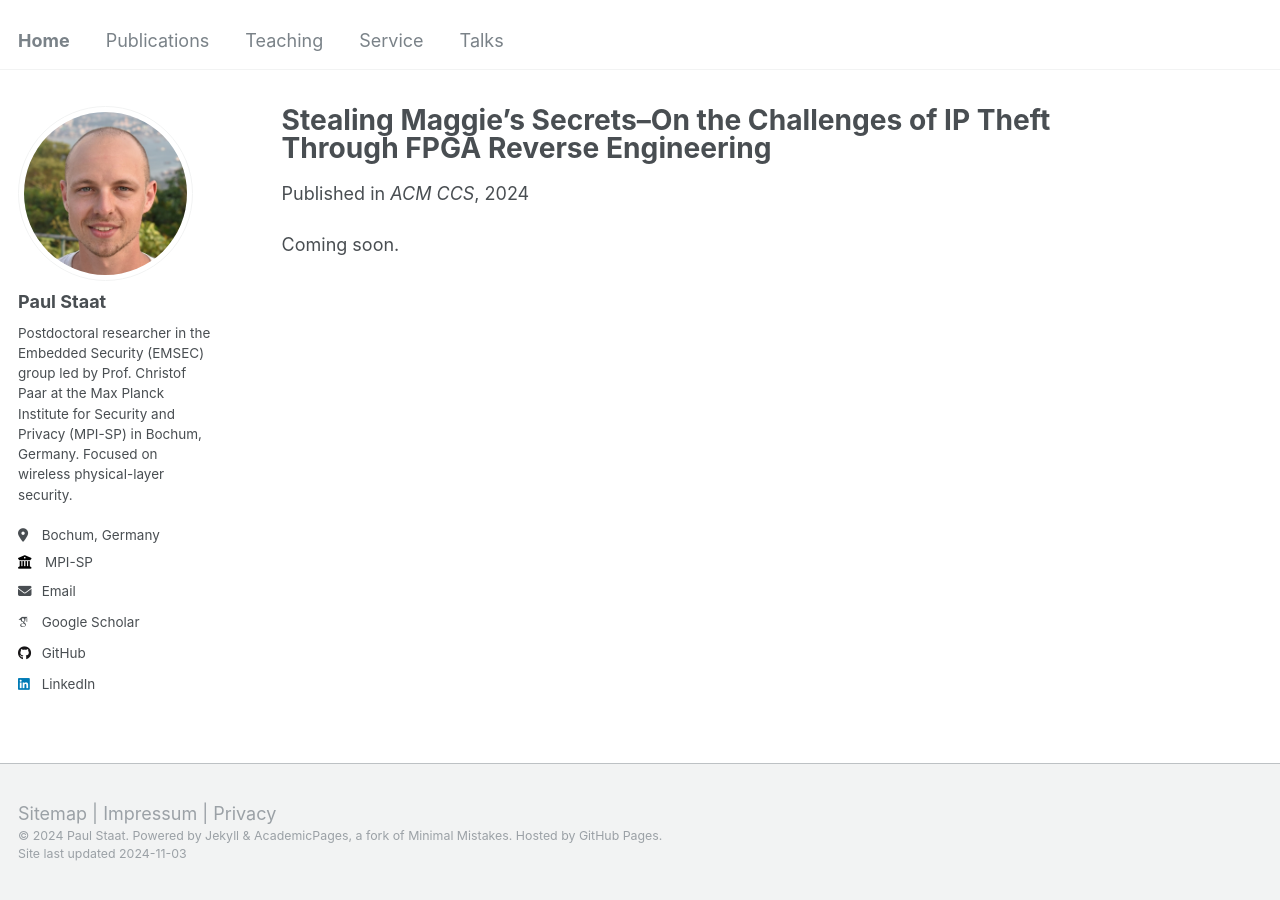
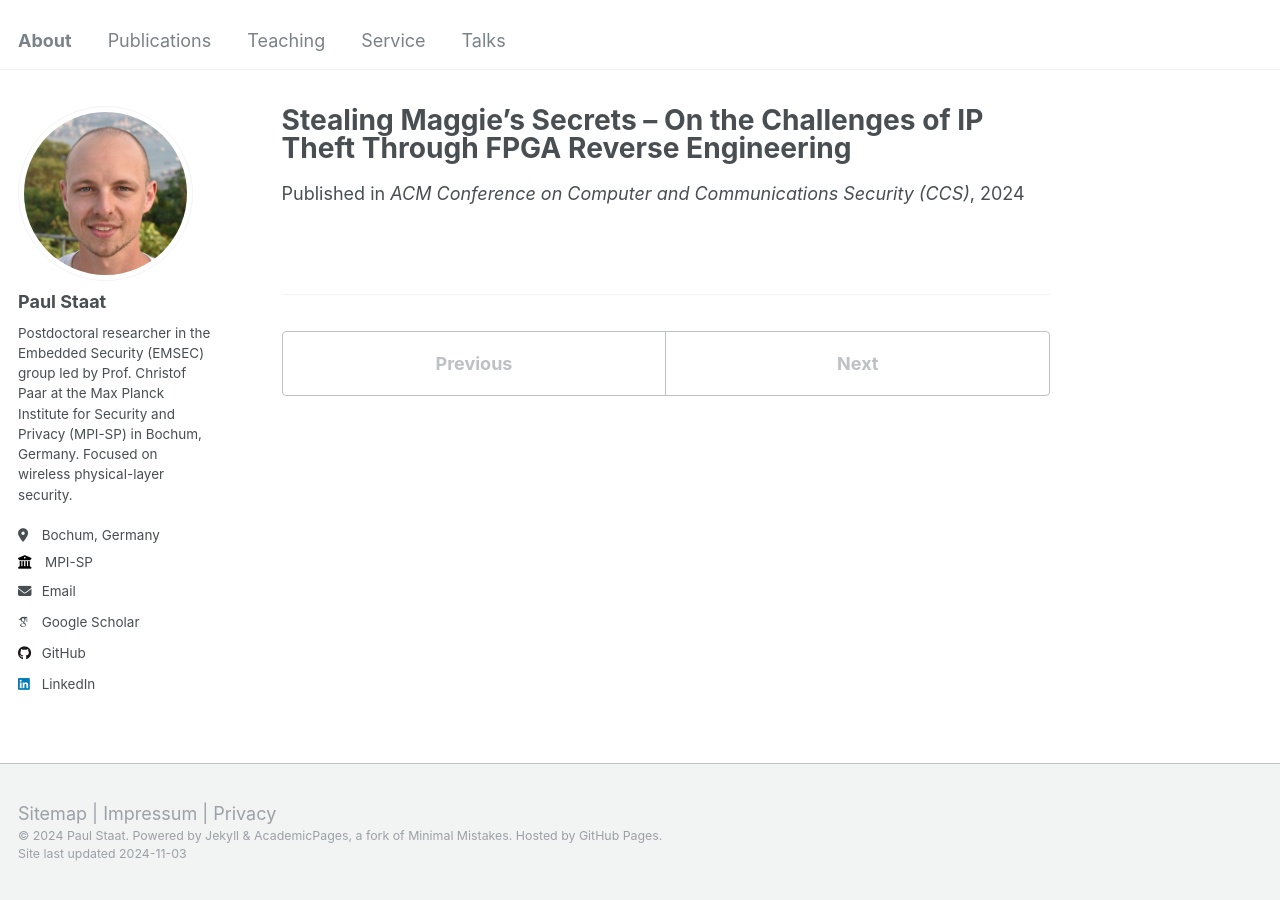
Before and after one commit to paulstaat/paulstaat.github.io, a Jekyll site: the page built from _publications/2024-09-03-ccs-maggie.md, in a window 1280 px wide. Built offline with Jekyll 4.4.1, drawn with Linux system fonts in a browser that asks for light colours; some web fonts are replaced.

Commit message:
added publication list

```diff
--- a/_data/navigation.yml
+++ b/_data/navigation.yml
@@ -5,7 +5,7 @@
 # prevent it from being included in the site.
 
 main:
-  - title: "Home"
+  - title: "About"
     url: /
 
   - title: "Publications"
--- a/_publications/2024-09-03-ccs-maggie.md
+++ b/_publications/2024-09-03-ccs-maggie.md
@@ -1,15 +1,13 @@
 ---
-title: "Stealing Maggie's Secrets--On the Challenges of IP Theft Through FPGA Reverse Engineering"
+title: "Stealing Maggie's Secrets -- On the Challenges of IP Theft Through FPGA Reverse Engineering"
 collection: publications
 #category: conferences
-authors: 'S. Klix, N. Albartus, J. Speith, P. Staat, A. Verstege, A. Wilde, D. Lammers, J. Langheinrich,
-C. Kison, S. Sester, D. Holcomb, C. Paar'
-permalink: /publication/2024-09-03-maggie
+authors: 'S. Klix, N. Albartus, J. Speith, <ins>P. Staat</ins>, A. Verstege, A. Wilde, D. Lammers, J. Langheinrich, C. Kison, S. Sester, D. Holcomb, C. Paar'
+#permalink: /publication/2024-09-03-maggie
 #excerpt: 'This paper is about fixing template issue #693.'
 date: 2024-09-03
-venue: 'ACM CCS'
+venue: 'ACM Conference on Computer and Communications Security (CCS)'
+year: 2024
 #paperurl: 'http://academicpages.github.io/files/paper3.pdf'
 #citation: 'Your Name, You. (2024). &quot;Paper Title Number 3.&quot; <i>GitHub Journal of Bugs</i>. 1(3).'
 ---
-
-Coming soon.
--- a/_sass/_archive.scss
+++ b/_sass/_archive.scss
@@ -27,6 +27,11 @@
   }
 }
 
+.archive__custom-spacing {
+  margin-top: 0.1em;
+  margin-bottom: 0.1em;
+}
+
 .archive__subtitle {
   margin: 1.414em 0 0;
   padding-bottom: 0.5em;
@@ -40,7 +45,7 @@
 }
 
 .archive__item-title {
-  margin-bottom: 0.25em;
+  margin-bottom: 0.1em;
   font-family: $sans-serif-narrow;
 
   a + a {
@@ -80,7 +85,7 @@
   }
 
   .archive__item-title {
-    text-decoration: underline;
+    /*text-decoration: underline;*/
   }
 }
 
```
Also changed, not shown: _includes/archive-single.html (+5 -8 lines), _pages/about.md (+1 -1 lines), _pages/publications.html (+18 -2 lines), _publications/2020-05-24-escar_relay.md (added, +10 -0 lines), _publications/2021-09-13-pimrc_ris_crkg.md (added, +10 -0 lines), _publications/2022-05-16-full_duplex_sic.md (added, +10 -0 lines), _publications/2022-05-16-wisec_relay.md (added, +10 -0 lines), _publications/2022-05-24-anti_tamper_radio.md (added, +10 -0 lines), _publications/2022-05-24-irshield.md (added, +10 -0 lines), _publications/2022-05-29-mirror_mirror.md (added, +10 -0 lines), _publications/2022-08-01-wcm_ris_pkg.md (added, +10 -0 lines), _publications/2024-04_15_crkg_ris_jamming.md (added, +11 -0 lines), _publications/2025_02_24_ndss_spatial_jamming.md (added, +10 -0 lines).
